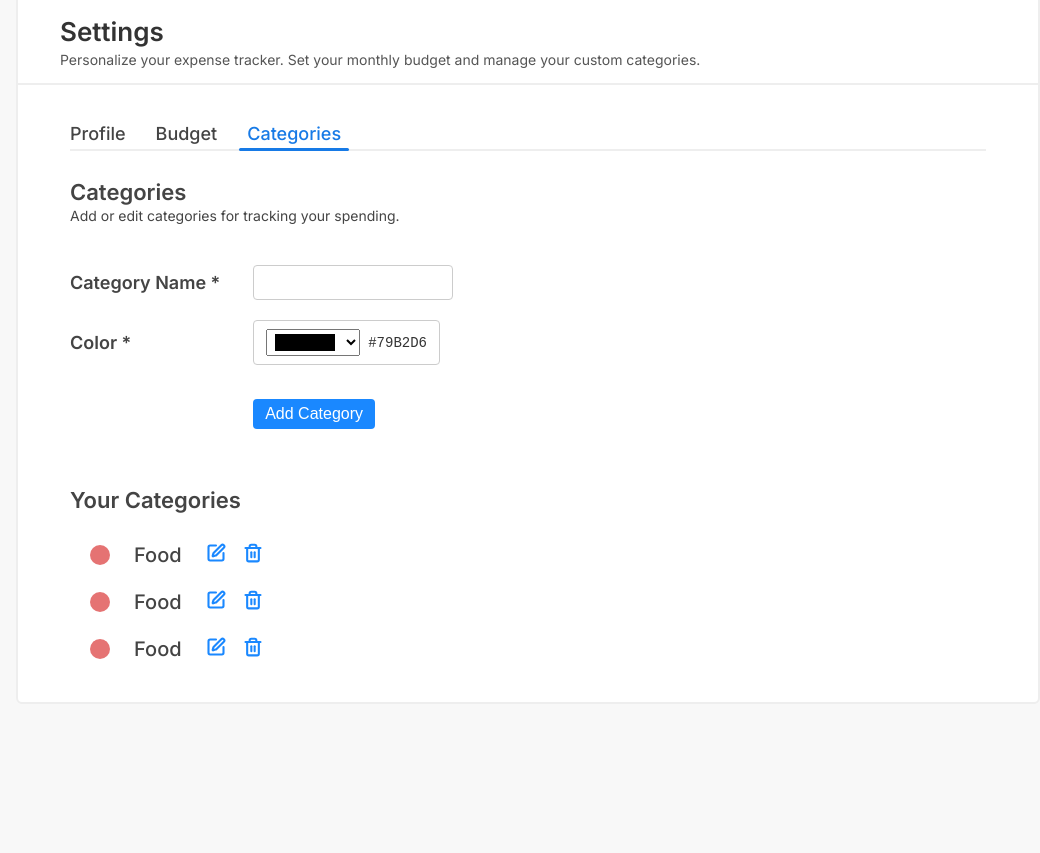
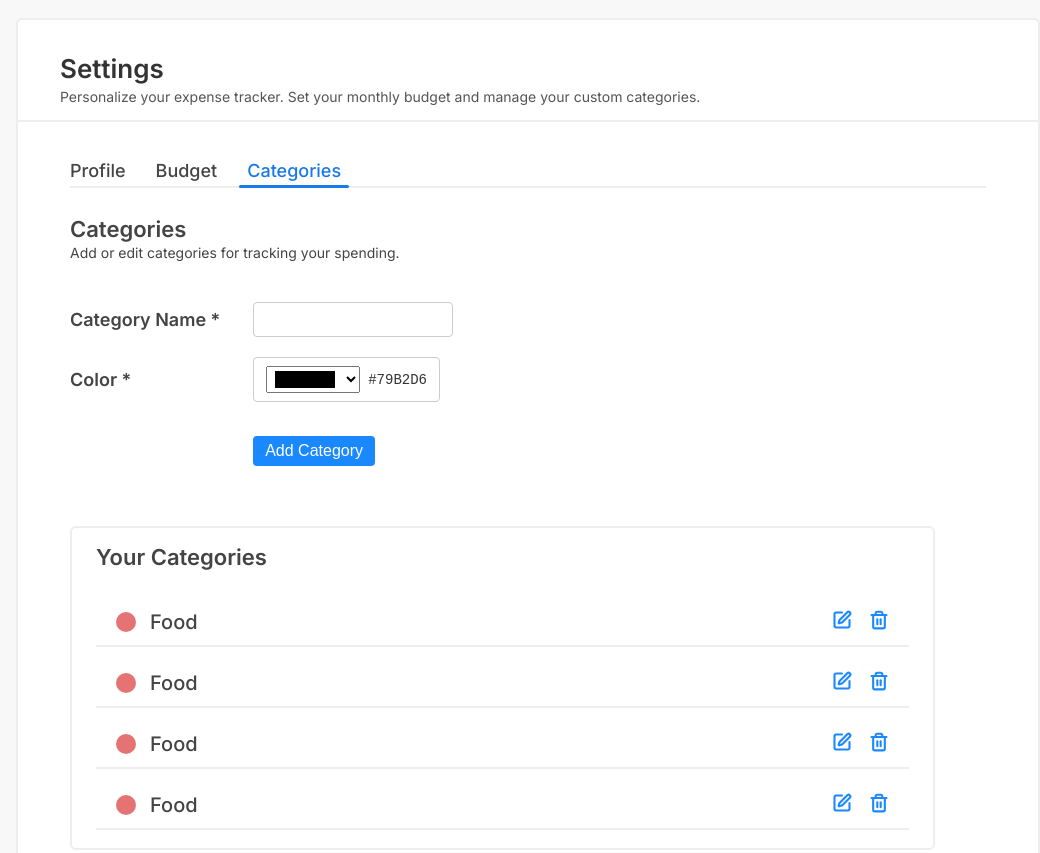
Before and after one commit to abuzarkhan1998/BudgetPrep, a website built with Parcel: page index.html in a window 1280 px wide. Shown: the part 1900-2753 px from the top of the page, without its empty margins (240-1280 px from the left). Before the commit the page ends 2604 px from the top, so only its background shows below. Built offline with nearby package versions, Linux system fonts and the light colour scheme.

```diff
--- a/index.html
+++ b/index.html
@@ -226,6 +226,16 @@
                                 <button class="btn delete-btn"><i data-lucide="trash-2"></i></button>
                             </td>
                         </tr>
+                        <tr class="trans-table-row">
+                            <td>Oct 15, 2025</td>
+                            <td>Food</td>
+                            <td>Lunch at Cafe</td>
+                            <td>350</td>
+                            <td class="trans-table-button-col">
+                                <button class="btn edit-btn"><i data-lucide="square-pen"></i></button>
+                                <button class="btn delete-btn"><i data-lucide="trash-2"></i></button>
+                            </td>
+                        </tr>
                     </tbody>
                 </table>
             </div>
@@ -391,29 +401,45 @@
                     </div>
                 </div>
 
-                <div class="settings-edit-category-form">
+                <div class="settings-edit-category-container">
                     <p class="profile-header mb-md-1">Your Categories</p>
                     <div class="settings-categories-lists-container">
                         <ul class="settings-categories-lists">
-                            <li class="settings-categories-lists-item trans-table-button-col mb-sm-3">
+                            <li class="settings-categories-lists-item trans-table-button-col">
+                                <div class="category-list-name-container">
                                     <span class="categories-list-color"></span>
                                     <span class="categories-list-name">Food</span>
+                                </div>
                                 <div>
                                     <button class="btn edit-btn"><i data-lucide="square-pen"></i></button>
                                     <button class="btn delete-btn"><i data-lucide="trash-2"></i></button>
                                 </div>
                             </li>
-                            <li class="settings-categories-lists-item trans-table-button-col mb-sm-3">
+                            <li class="settings-categories-lists-item trans-table-button-col">
+                                <div class="category-list-name-container">
                                     <span class="categories-list-color"></span>
                                     <span class="categories-list-name">Food</span>
+                                </div>
                                 <div>
                                     <button class="btn edit-btn"><i data-lucide="square-pen"></i></button>
                                     <button class="btn delete-btn"><i data-lucide="trash-2"></i></button>
                                 </div>
                             </li>
-                            <li class="settings-categories-lists-item trans-table-button-col mb-sm-3">
+                            <li class="settings-categories-lists-item trans-table-button-col">
+                                <div class="category-list-name-container">
                                     <span class="categories-list-color"></span>
                                     <span class="categories-list-name">Food</span>
+                                </div>
+                                <div>
+                                    <button class="btn edit-btn"><i data-lucide="square-pen"></i></button>
+                                    <button class="btn delete-btn"><i data-lucide="trash-2"></i></button>
+                                </div>
+                            </li>
+                            <li class="settings-categories-lists-item trans-table-button-col">
+                                <div class="category-list-name-container">
+                                    <span class="categories-list-color"></span>
+                                    <span class="categories-list-name">Food</span>
+                                </div>
                                 <div>
                                     <button class="btn edit-btn"><i data-lucide="square-pen"></i></button>
                                     <button class="btn delete-btn"><i data-lucide="trash-2"></i></button>
--- a/src/css/style.css
+++ b/src/css/style.css
@@ -690,17 +690,24 @@
 
 .settings-categories-lists{
     list-style: none;
-    padding: 0 2rem;
+    display: flex;
+    flex-direction: column;
+    gap:1.2rem
 }
 
 .settings-categories-lists-item{
-    display: flex;
+    display: grid;
     font-family: inherit;
     font-size: 2rem;
     color: #444;
     font-weight: 500;
     align-items: center;
-    gap: 2.4rem;
+    gap: 20rem;
+    grid-template-columns: 9fr 1fr;
+    /* background-color: #f9fafb;
+    box-shadow: 0 1px 4px rgba(0, 0, 0, 0.08); */
+    padding: 1rem 2rem;
+    border-bottom: 2px solid #eee;
 }
 
 .categories-list-color{
@@ -709,4 +716,24 @@
     content: "";
     height: 2rem;
     border-radius: 100px;
+    margin-right: 1.4rem;
+    display: inline-block;
+    text-align: center;
 }
+
+.settings-edit-category-container{
+    border: 2px solid #eee;
+    border-radius: .6rem;
+    padding: 1.8rem 2.4rem;
+    width: fit-content;
+    min-width: 40%;
+}
+
+.categories-list-name{
+    margin-right: 6rem;
+}
+
+.category-list-name-container{
+    display: flex;
+    align-items: center;
+}
```
Lines whose indentation alone changed are shown as unchanged.
